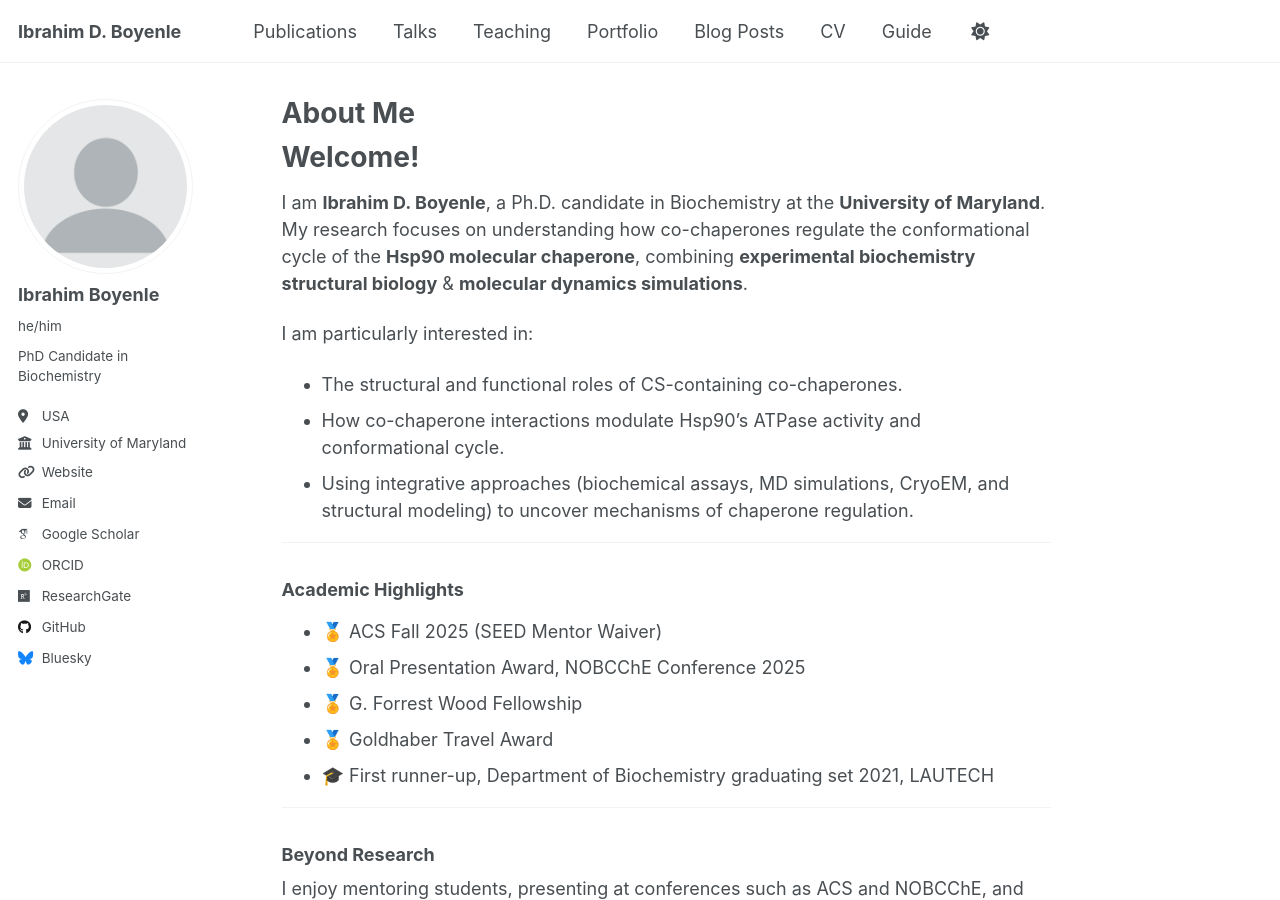
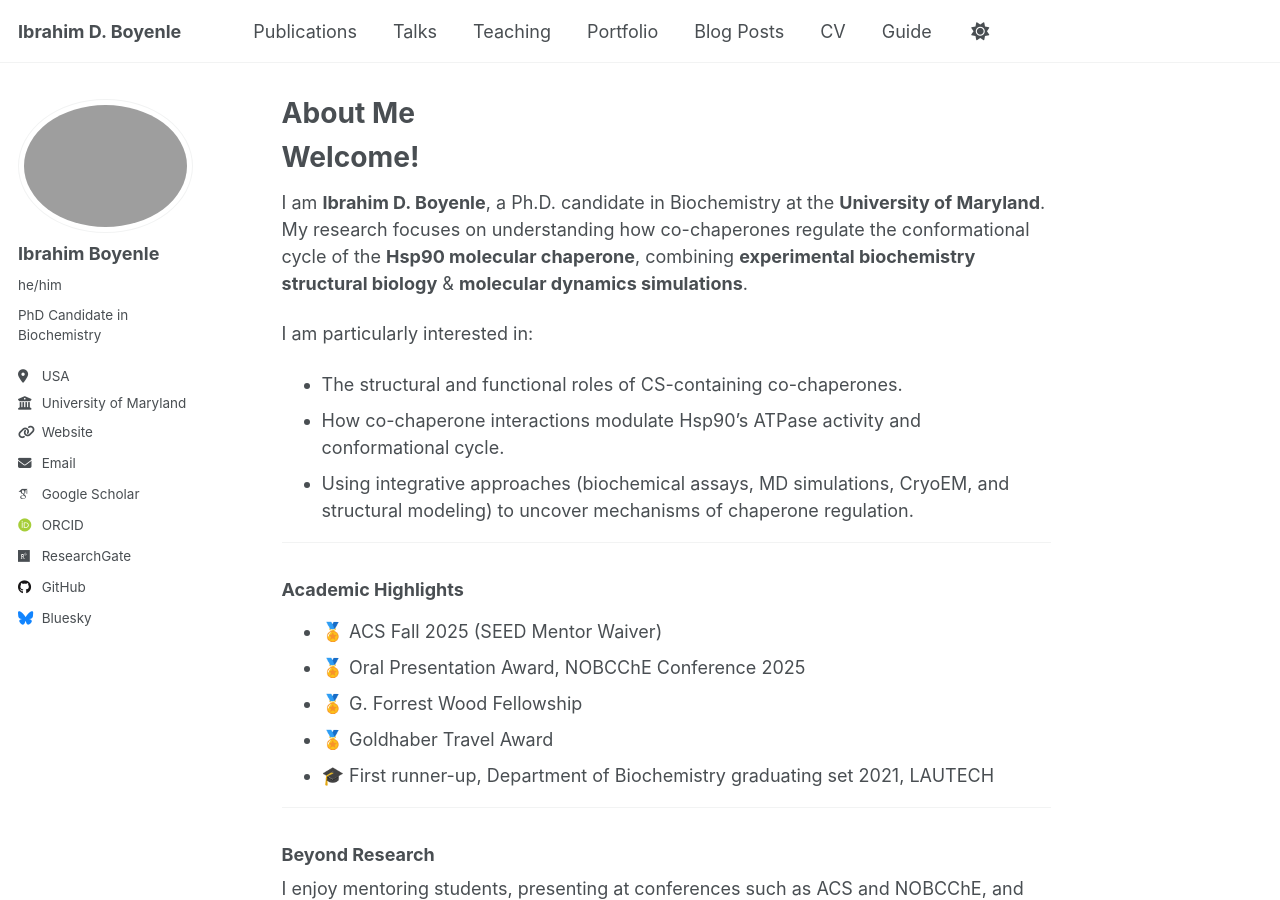
Before and after one commit to Ibrahimboyenle/Ibrahimboyenle.github.io, a Jekyll site: the page built from _pages/about.md, in a window 1280 px wide and 900 px high. Built offline with Jekyll 4.4.1, drawn with Linux system fonts in a browser that asks for light colours; some web fonts are replaced; a script that is not in the unit is left out.

Commit message:
Update _config.yml

```diff
--- a/_config.yml
+++ b/_config.yml
@@ -22,7 +22,7 @@ repository               : "Ibrahimboyenle/Ibrahimboyenle.github.io"
 #               Additional customization can be done by editing /_includes/author-profile.html
 author:
   # Biographic information
-  avatar           : "profile.png"
+  avatar           : "/Users/ibrahimboyenle/Documents/pics/pics.png"
   name             : "Ibrahim Boyenle"
   pronouns         : "he/him"
   bio              : "PhD Candidate in Biochemistry"
```
